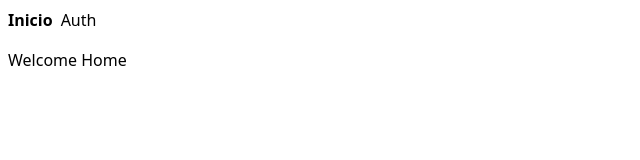
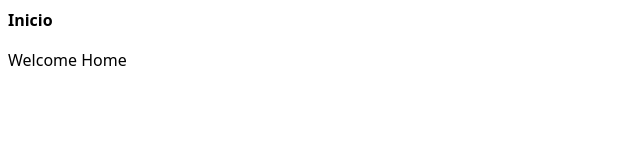
Before and after one commit to FelixAva/kuali-tournaments, a React (Vite) app: page / in a window 1280 px wide. Shown: the top 160 px of the page, without its empty margins (0-640 px from the left). Built offline with nearby package versions, Linux system fonts and the light colour scheme.

Commit message:
Remove auth access link

```diff
--- a/src/routes/__root.tsx
+++ b/src/routes/__root.tsx
@@ -1,20 +1,12 @@
-import { useEffect } from 'react';
 import { createRootRoute, Link, Outlet } from '@tanstack/react-router';
 import { TanStackRouterDevtools } from '@tanstack/react-router-devtools';
 
 const RootLayout = () => {
-  useEffect(() => {
-    console.log('Navigated');
-  }, []);
-
   return (
     <>
       <div className="p-2 flex gap-2">
         <Link to="/" className="[&.active]:font-bold">
           Inicio
-        </Link>
-        <Link to="/auth" className="[&.active]:font-bold">
-          Auth
         </Link>
       </div>
 
```
